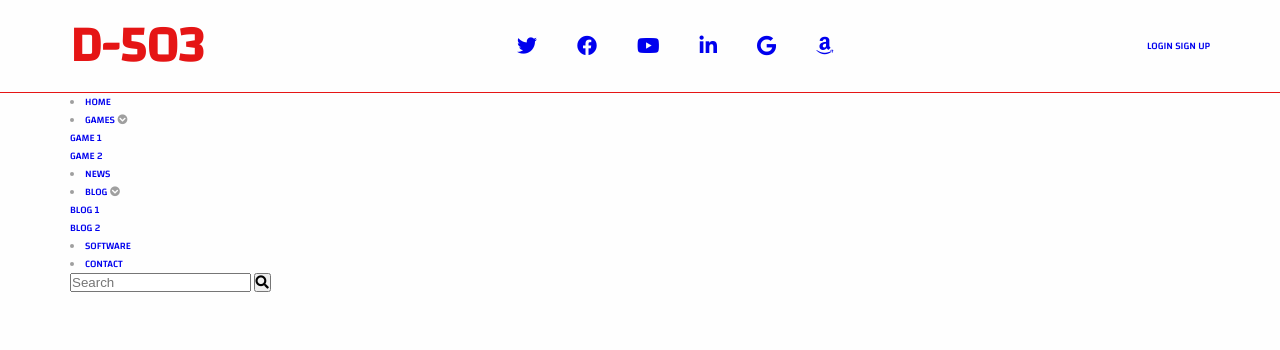
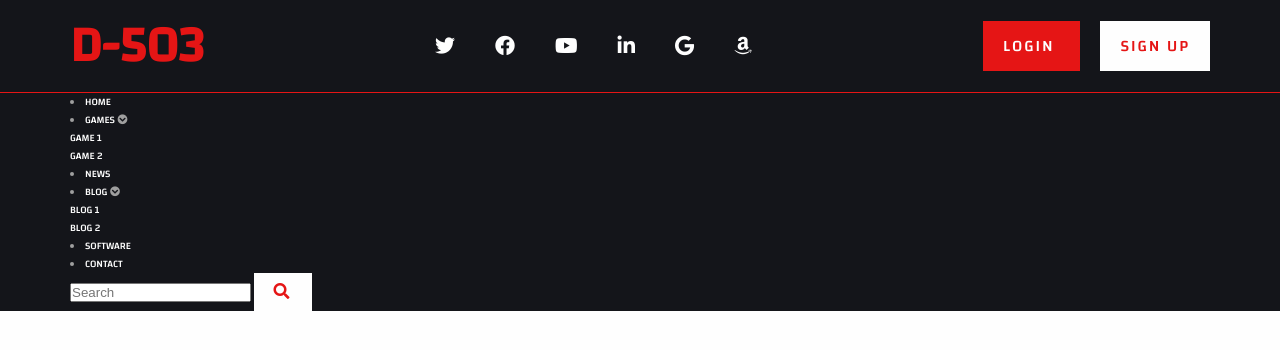
Before and after one commit to selocankaya/D503-Game-Portal, a plain HTML site: page index.html in a window 1280 px wide. Drawn offline with nearby package versions, Linux system fonts and the light colour scheme.

Commit message:
add header SCSS (utilities concept)

```diff
--- a/index.html
+++ b/index.html
@@ -1,6 +1,5 @@
 <!DOCTYPE html>
 <html lang="en">
-
   <head>
     <meta charset="UTF-8" />
     <meta name="viewport" content="width=device-width, initial-scale=1.0" />
@@ -15,7 +14,7 @@
 
   <body>
     <!-- HEADER -->
-    <header class="main-header">
+    <header class="main-header bg-dark">
       <!-- TOP HEADER -->
       <div class="top-header">
         <div class="container">
@@ -43,13 +42,17 @@
             </li>
           </ul>
           <div class="login-area">
-                    <a href="#" class="btn">Login <span><i class="fas fa-sign-in-alt"></i></span></a>
-                    <a href="#" class="btn">Sign Up<span><i class="fas fa-user-plus"></i></span></a>
+            <a href="#" class="btn btn-primary"
+              >Login <span><i class="fas fa-sign-in-alt"></i></span
+            ></a>
+            <a href="#" class="btn ml-2"
+              >Sign Up<span><i class="fas fa-user-plus"></i></span
+            ></a>
           </div>
         </div>
       </div>
       <!-- NAV HEADER -->
-        <div class="nav-header">
+
       <div class="nav-header">
         <div class="container">
           <div class="nav-header">
@@ -86,8 +89,6 @@
           </div>
         </div>
       </div>
-        </div>
     </header>
   </body>
-
 </html>
--- a/scss/_abstracts.scss
+++ b/scss/_abstracts.scss
@@ -12,3 +12,24 @@ $date-color: #ffb320;
 $comment-color: #08abbb;
 $gray-color: #9f9f9f;
 $light-color: #fefefe;
+
+/** UTILITIES **/
+
+.bg-dark {
+  background-color: $secondary-color;
+}
+
+.bg {
+  &-dark {
+    background-color: $secondary-color;
+  }
+  &-light {
+    background-color: $light-color;
+  }
+}
+
+.ml {
+  &-2 {
+    margin-left: 2rem;
+  }
+}
--- a/scss/_components.scss
+++ b/scss/_components.scss
@@ -0,0 +1,22 @@
+.btn {
+  background-color: $light-color;
+  color: $primary-color;
+  padding: 1rem 2rem;
+  font-size: 1.6rem;
+  border-style: none;
+  outline: none;
+  letter-spacing: 2px;
+  transition: all 0.5s;
+  &:hover {
+    background-color: $primary-color;
+    color: $light-color;
+  }
+  &-primary {
+    background-color: $primary-color;
+    color: $light-color;
+    &:hover {
+      background-color: $light-color;
+      color: $primary-color;
+    }
+  }
+}
--- a/scss/styles.scss
+++ b/scss/styles.scss
@@ -30,7 +30,7 @@ a {
   text-decoration: none;
   text-transform: uppercase;
   font-family: $primary-font;
-  /*  color: $light-color; */
+  color: $light-color;
 }
 
 ul {
```
Also changed, not shown: css/styles.css, 1 other file. Lines whose indentation alone changed are shown as unchanged.
